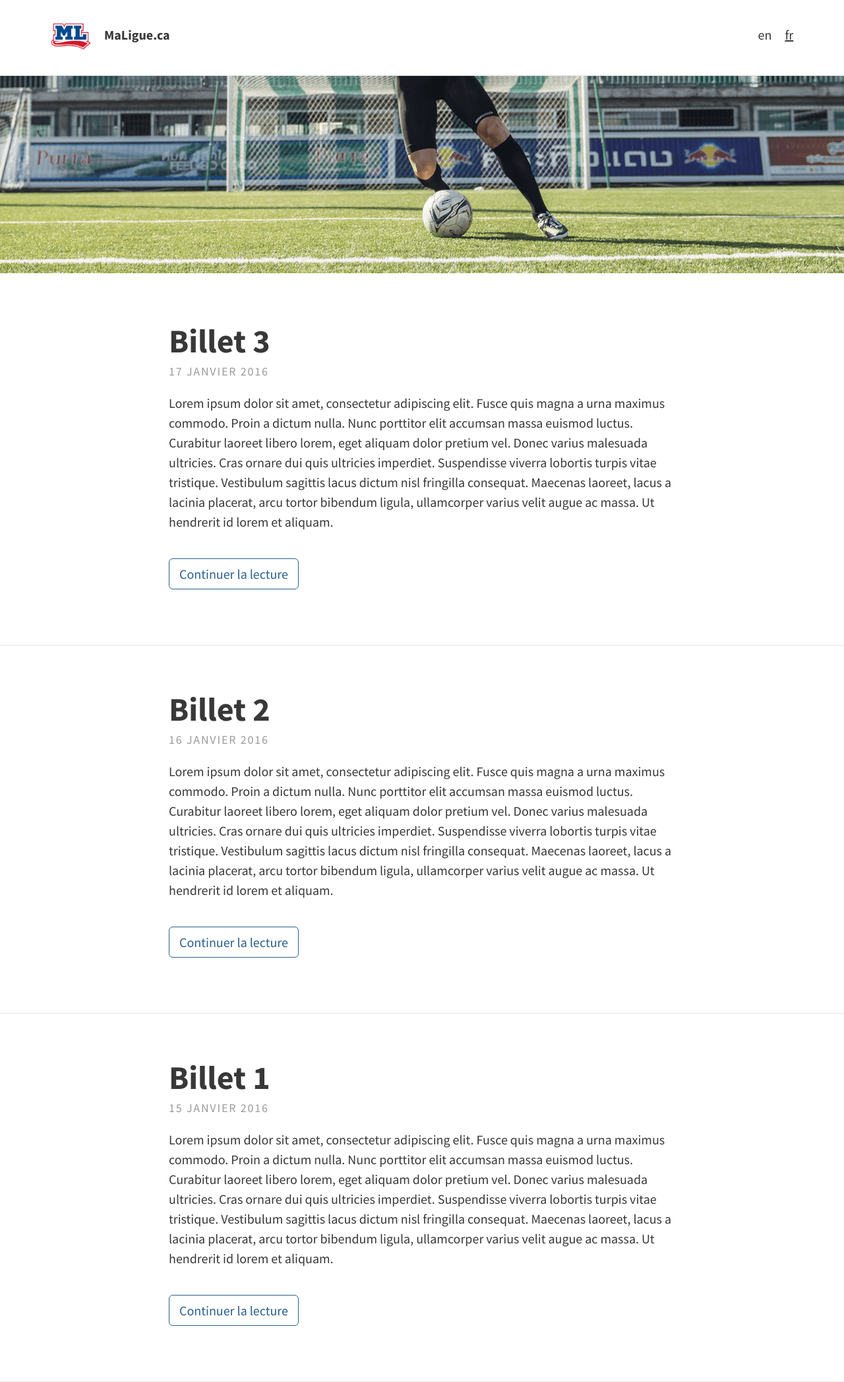
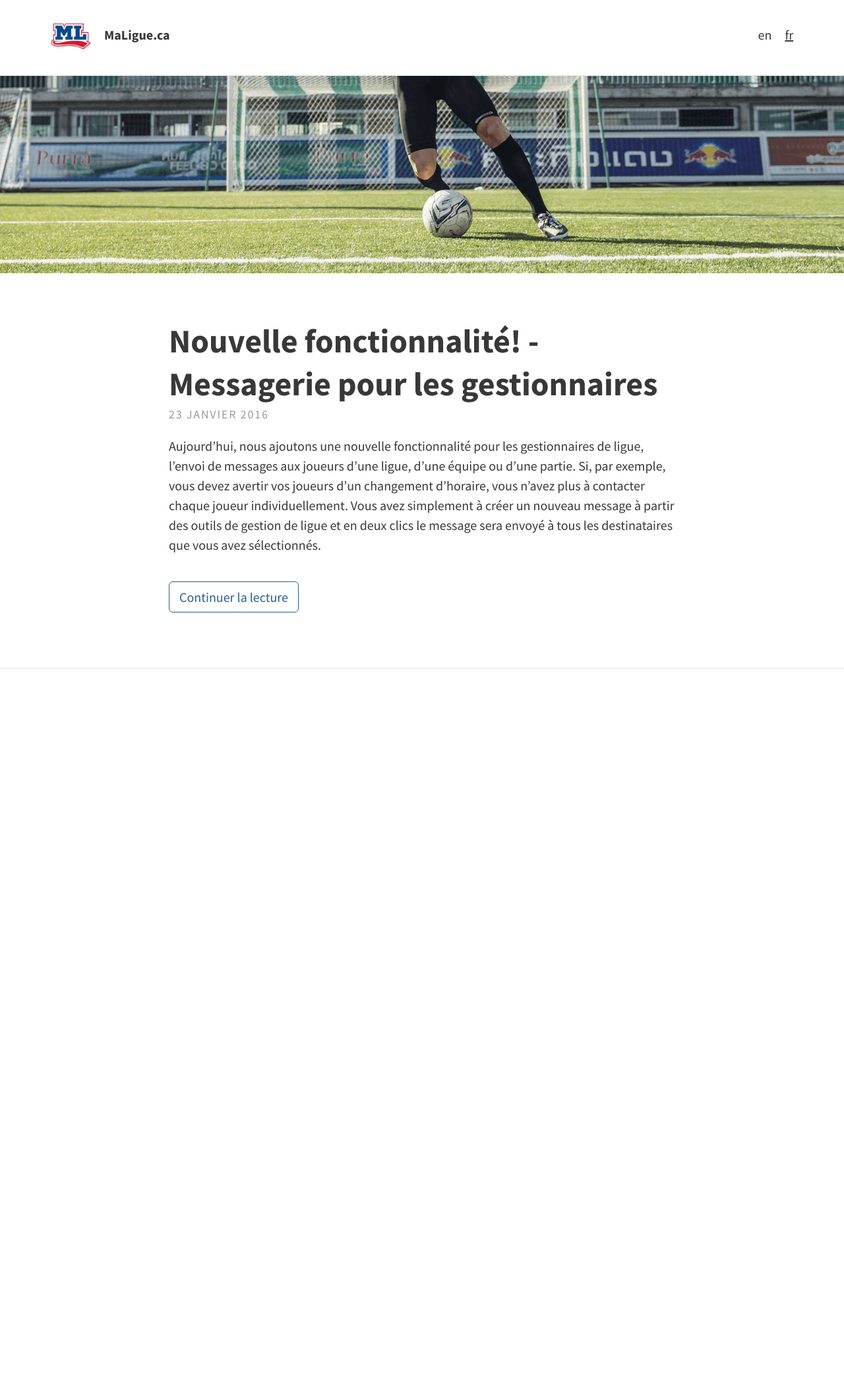
Before and after one commit to maligue/maligue.github.io, a Jekyll site: the page built from fr/index.html, in a window 1280 px wide. Shown: the whole page at 66% size. Built offline with Jekyll 4.4.1, drawn with Linux system fonts in a browser that asks for light colours; nearby versions of some CDN libraries; after the commit the page ends 1013 px from its top, so only the background shows below that.

Commit message:
added messaging post

```diff
--- a/_config.yml
+++ b/_config.yml
@@ -1,6 +1,6 @@
 # SITE CONFIGURATION
 baseurl: "" # the subpath of your site, e.g. /blog/
-url: "http://example.com" # the base hostname & protocol for your site
+url: "http://blog.maligue.ca" # the base hostname & protocol for your site
 permalink: /:title/
 
 defaults:
--- a/_posts/fr/2016-01-15-billet1.md
+++ /dev/null
@@ -1,13 +0,0 @@
----
-title: "Billet 1"
-localization: post1
----
-Lorem ipsum dolor sit amet, consectetur adipiscing elit. Fusce quis magna a urna maximus commodo. Proin a dictum nulla. Nunc porttitor elit accumsan massa euismod luctus. Curabitur laoreet libero lorem, eget aliquam dolor pretium vel. Donec varius malesuada ultricies. Cras ornare dui quis ultricies imperdiet. Suspendisse viverra lobortis turpis vitae tristique. Vestibulum sagittis lacus dictum nisl fringilla consequat. Maecenas laoreet, lacus a lacinia placerat, arcu tortor bibendum ligula, ullamcorper varius velit augue ac massa. Ut hendrerit id lorem et aliquam.
-
-Integer vitae gravida dui. Vivamus enim ipsum, tincidunt tristique volutpat quis, dictum ut turpis. Nulla quis urna non justo viverra sagittis id eu libero. Vestibulum metus leo, consequat ac pellentesque vel, lobortis quis nunc. Curabitur nulla velit, elementum sed imperdiet at, tempus quis erat. Ut tortor sapien, rutrum ut lacus sit amet, venenatis porta erat. Phasellus pellentesque enim at sem tincidunt placerat. Interdum et malesuada fames ac ante ipsum primis in faucibus. Donec gravida augue vitae arcu consequat, at sodales lorem semper. Praesent leo mauris, cursus quis dapibus ac, viverra vitae enim.
-
-Aliquam dapibus eros nibh. Nam bibendum id tellus a tristique. Nulla eget lectus a magna pellentesque hendrerit a quis sapien. Duis dignissim velit et viverra tempor. Phasellus nec dignissim erat. Sed posuere, lorem ultricies pulvinar varius, mauris turpis eleifend nunc, in pharetra metus mi quis metus. In tristique purus sit amet mi sagittis facilisis. Sed tempor mi eu enim faucibus, molestie facilisis nibh varius. Morbi ac ante quis massa condimentum feugiat. Nam ac malesuada purus, nec interdum magna. Sed lacinia, nisl quis semper efficitur, lacus nisi porttitor nulla, porta hendrerit velit mauris vitae sem.
-
-Duis iaculis risus mollis sodales fermentum. Aenean in congue est. Sed aliquet ipsum et malesuada feugiat. Mauris hendrerit mi feugiat mauris egestas, quis mollis nunc volutpat. Aliquam fringilla, risus et porttitor ultricies, nisi turpis bibendum arcu, non convallis augue justo et odio. Etiam nulla ligula, pulvinar non nisi eu, venenatis aliquet neque. Proin lacinia turpis a odio ornare convallis. Donec gravida dapibus tellus at commodo. Nulla facilisi. Ut vitae fermentum dolor, ac venenatis sapien. Nulla porta cursus nulla eu varius. Fusce viverra, arcu ut venenatis rhoncus, nisi nunc condimentum ex, eu efficitur ipsum dui a diam. Donec non congue nisi. Mauris lectus lacus, porttitor sit amet erat quis, tempor tempus tellus. Vivamus vestibulum interdum purus, et pharetra est tempus ac.
-
-Sed id auctor risus. Donec dignissim rhoncus sapien, in posuere purus fringilla sed. Nulla facilisi. In egestas ipsum nulla, sed sagittis sem ullamcorper vitae. Sed porta lacus imperdiet tortor pharetra, eget malesuada sapien mattis. Sed eleifend imperdiet tellus vel posuere. Sed vulputate convallis pretium. Proin ut tortor non risus consequat feugiat ut id ante. Cras vitae enim nisi. Duis varius diam leo, vel feugiat justo tempor eu. Mauris eu felis quis sapien commodo vehicula. Curabitur euismod eros eu odio congue, eu tempor urna efficitur. Fusce pharetra in tortor quis bibendum. Maecenas hendrerit venenatis cursus. Proin non ligula et metus aliquam fermentum.
--- a/_posts/fr/2016-01-16-billet2.md
+++ /dev/null
@@ -1,13 +0,0 @@
----
-title: "Billet 2"
-localization: post2
----
-Lorem ipsum dolor sit amet, consectetur adipiscing elit. Fusce quis magna a urna maximus commodo. Proin a dictum nulla. Nunc porttitor elit accumsan massa euismod luctus. Curabitur laoreet libero lorem, eget aliquam dolor pretium vel. Donec varius malesuada ultricies. Cras ornare dui quis ultricies imperdiet. Suspendisse viverra lobortis turpis vitae tristique. Vestibulum sagittis lacus dictum nisl fringilla consequat. Maecenas laoreet, lacus a lacinia placerat, arcu tortor bibendum ligula, ullamcorper varius velit augue ac massa. Ut hendrerit id lorem et aliquam.
-
-Integer vitae gravida dui. Vivamus enim ipsum, tincidunt tristique volutpat quis, dictum ut turpis. Nulla quis urna non justo viverra sagittis id eu libero. Vestibulum metus leo, consequat ac pellentesque vel, lobortis quis nunc. Curabitur nulla velit, elementum sed imperdiet at, tempus quis erat. Ut tortor sapien, rutrum ut lacus sit amet, venenatis porta erat. Phasellus pellentesque enim at sem tincidunt placerat. Interdum et malesuada fames ac ante ipsum primis in faucibus. Donec gravida augue vitae arcu consequat, at sodales lorem semper. Praesent leo mauris, cursus quis dapibus ac, viverra vitae enim.
-
-Aliquam dapibus eros nibh. Nam bibendum id tellus a tristique. Nulla eget lectus a magna pellentesque hendrerit a quis sapien. Duis dignissim velit et viverra tempor. Phasellus nec dignissim erat. Sed posuere, lorem ultricies pulvinar varius, mauris turpis eleifend nunc, in pharetra metus mi quis metus. In tristique purus sit amet mi sagittis facilisis. Sed tempor mi eu enim faucibus, molestie facilisis nibh varius. Morbi ac ante quis massa condimentum feugiat. Nam ac malesuada purus, nec interdum magna. Sed lacinia, nisl quis semper efficitur, lacus nisi porttitor nulla, porta hendrerit velit mauris vitae sem.
-
-Duis iaculis risus mollis sodales fermentum. Aenean in congue est. Sed aliquet ipsum et malesuada feugiat. Mauris hendrerit mi feugiat mauris egestas, quis mollis nunc volutpat. Aliquam fringilla, risus et porttitor ultricies, nisi turpis bibendum arcu, non convallis augue justo et odio. Etiam nulla ligula, pulvinar non nisi eu, venenatis aliquet neque. Proin lacinia turpis a odio ornare convallis. Donec gravida dapibus tellus at commodo. Nulla facilisi. Ut vitae fermentum dolor, ac venenatis sapien. Nulla porta cursus nulla eu varius. Fusce viverra, arcu ut venenatis rhoncus, nisi nunc condimentum ex, eu efficitur ipsum dui a diam. Donec non congue nisi. Mauris lectus lacus, porttitor sit amet erat quis, tempor tempus tellus. Vivamus vestibulum interdum purus, et pharetra est tempus ac.
-
-Sed id auctor risus. Donec dignissim rhoncus sapien, in posuere purus fringilla sed. Nulla facilisi. In egestas ipsum nulla, sed sagittis sem ullamcorper vitae. Sed porta lacus imperdiet tortor pharetra, eget malesuada sapien mattis. Sed eleifend imperdiet tellus vel posuere. Sed vulputate convallis pretium. Proin ut tortor non risus consequat feugiat ut id ante. Cras vitae enim nisi. Duis varius diam leo, vel feugiat justo tempor eu. Mauris eu felis quis sapien commodo vehicula. Curabitur euismod eros eu odio congue, eu tempor urna efficitur. Fusce pharetra in tortor quis bibendum. Maecenas hendrerit venenatis cursus. Proin non ligula et metus aliquam fermentum.
--- a/_posts/fr/2016-01-17-billet3.md
+++ /dev/null
@@ -1,13 +0,0 @@
----
-title: "Billet 3"
-localization: post3
----
-Lorem ipsum dolor sit amet, consectetur adipiscing elit. Fusce quis magna a urna maximus commodo. Proin a dictum nulla. Nunc porttitor elit accumsan massa euismod luctus. Curabitur laoreet libero lorem, eget aliquam dolor pretium vel. Donec varius malesuada ultricies. Cras ornare dui quis ultricies imperdiet. Suspendisse viverra lobortis turpis vitae tristique. Vestibulum sagittis lacus dictum nisl fringilla consequat. Maecenas laoreet, lacus a lacinia placerat, arcu tortor bibendum ligula, ullamcorper varius velit augue ac massa. Ut hendrerit id lorem et aliquam.
-
-Integer vitae gravida dui. Vivamus enim ipsum, tincidunt tristique volutpat quis, dictum ut turpis. Nulla quis urna non justo viverra sagittis id eu libero. Vestibulum metus leo, consequat ac pellentesque vel, lobortis quis nunc. Curabitur nulla velit, elementum sed imperdiet at, tempus quis erat. Ut tortor sapien, rutrum ut lacus sit amet, venenatis porta erat. Phasellus pellentesque enim at sem tincidunt placerat. Interdum et malesuada fames ac ante ipsum primis in faucibus. Donec gravida augue vitae arcu consequat, at sodales lorem semper. Praesent leo mauris, cursus quis dapibus ac, viverra vitae enim.
-
-Aliquam dapibus eros nibh. Nam bibendum id tellus a tristique. Nulla eget lectus a magna pellentesque hendrerit a quis sapien. Duis dignissim velit et viverra tempor. Phasellus nec dignissim erat. Sed posuere, lorem ultricies pulvinar varius, mauris turpis eleifend nunc, in pharetra metus mi quis metus. In tristique purus sit amet mi sagittis facilisis. Sed tempor mi eu enim faucibus, molestie facilisis nibh varius. Morbi ac ante quis massa condimentum feugiat. Nam ac malesuada purus, nec interdum magna. Sed lacinia, nisl quis semper efficitur, lacus nisi porttitor nulla, porta hendrerit velit mauris vitae sem.
-
-Duis iaculis risus mollis sodales fermentum. Aenean in congue est. Sed aliquet ipsum et malesuada feugiat. Mauris hendrerit mi feugiat mauris egestas, quis mollis nunc volutpat. Aliquam fringilla, risus et porttitor ultricies, nisi turpis bibendum arcu, non convallis augue justo et odio. Etiam nulla ligula, pulvinar non nisi eu, venenatis aliquet neque. Proin lacinia turpis a odio ornare convallis. Donec gravida dapibus tellus at commodo. Nulla facilisi. Ut vitae fermentum dolor, ac venenatis sapien. Nulla porta cursus nulla eu varius. Fusce viverra, arcu ut venenatis rhoncus, nisi nunc condimentum ex, eu efficitur ipsum dui a diam. Donec non congue nisi. Mauris lectus lacus, porttitor sit amet erat quis, tempor tempus tellus. Vivamus vestibulum interdum purus, et pharetra est tempus ac.
-
-Sed id auctor risus. Donec dignissim rhoncus sapien, in posuere purus fringilla sed. Nulla facilisi. In egestas ipsum nulla, sed sagittis sem ullamcorper vitae. Sed porta lacus imperdiet tortor pharetra, eget malesuada sapien mattis. Sed eleifend imperdiet tellus vel posuere. Sed vulputate convallis pretium. Proin ut tortor non risus consequat feugiat ut id ante. Cras vitae enim nisi. Duis varius diam leo, vel feugiat justo tempor eu. Mauris eu felis quis sapien commodo vehicula. Curabitur euismod eros eu odio congue, eu tempor urna efficitur. Fusce pharetra in tortor quis bibendum. Maecenas hendrerit venenatis cursus. Proin non ligula et metus aliquam fermentum.
--- /dev/null
+++ b/_posts/fr/2016-01-23-messagerie.md
@@ -0,0 +1,20 @@
+---
+title: "Nouvelle fonctionnalité! - Messagerie pour les gestionnaires"
+localization: messages
+---
+Aujourd'hui, nous ajoutons une nouvelle fonctionnalité pour les gestionnaires de ligue, l'envoi de messages aux joueurs d'une ligue, d'une équipe ou d'une partie.
+Si, par exemple, vous devez avertir vos joueurs d'un changement d'horaire, vous n'avez plus à contacter chaque joueur individuellement.
+Vous avez simplement à créer un nouveau message à partir des outils de gestion de ligue et en deux clics le message sera envoyé à tous les destinataires que vous avez sélectionnés.
+
+![Création d'un nouveau message]({{ site.url }}/assets/img/2016-01-23-new-message.gif)
+
+Selon leurs préférences de communication, les joueurs recevront un courriel ou un SMS les avertissant qu'un message leur a été envoyé.
+Le contenu complet du message est inclus dans les courriels alors que seulement le titre est envoyé dans les SMS avec un lien permettant de lire contenu du message.
+
+Lorsqu'un joueur se connecte sur le site et qu'un message non lu lui est destiné, une notification s'affiche sur le menu Messages. À partir de ce menu, il peut consulter le message ainsi que les plus récents.
+
+![Lecture d'un message]({{ site.url }}/assets/img/2016-01-23-messages.gif)
+
+Si vous avez des suggestions ou vous rencontrez des problèmes, écrivez-nous au [info@maligue.ca](mailto:info@maligue.ca).
+
+Par Simon
--- a/_sass/base/_global.scss
+++ b/_sass/base/_global.scss
@@ -118,3 +118,8 @@ img[align=left] {
 img[align=right] {
   margin-left: 3%;
 }
+img {
+  display: block;
+  margin-left: auto;
+  margin-right: auto;
+}
```
Also changed, not shown: _posts/en/2016-01-15-post1.md (deleted, +0 -13 lines), _posts/en/2016-01-16-post2.md (deleted, +0 -13 lines), _posts/en/2016-01-17-post3.md (deleted, +0 -13 lines), _posts/en/2016-01-23-messaging.md (added, +4 -0 lines).
